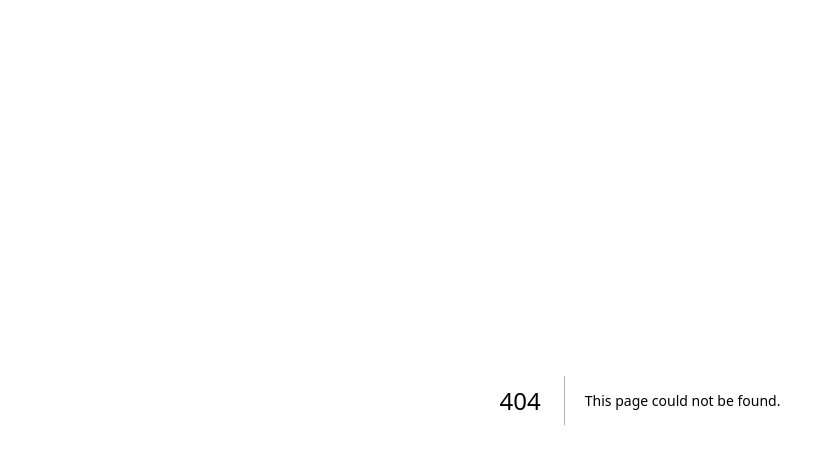
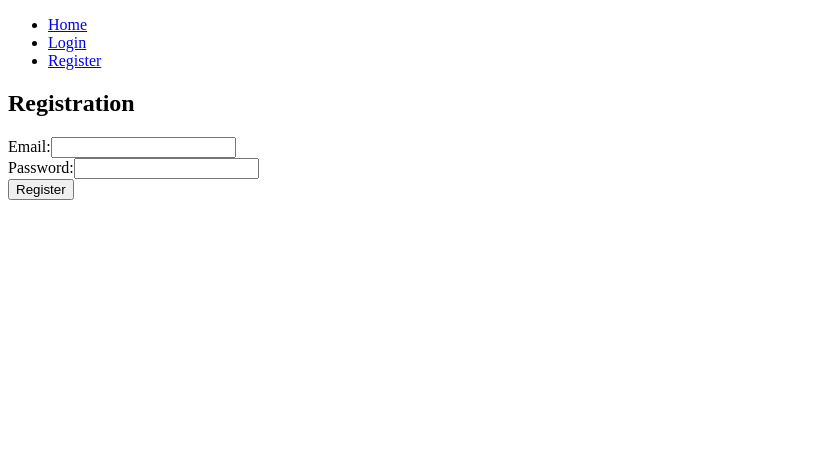
Before and after one commit to siruislybro/JourneyCraft, a Next.js app in the folder journey-craft/: page /register in a window 1280 px wide. Before the commit this address had no page. Shown: the top 464 px of the page, without its empty margins (0-835 px from the left). Built offline with nearby package versions, Linux system fonts and the light colour scheme.

Commit message:
Create register.tsx

```diff
--- /dev/null
+++ b/journey-craft/pages/register.tsx
@@ -0,0 +1,53 @@
+import { useState } from 'react';
+import { auth } from '../firebase';
+import Layout from '@/components/layout';
+
+function Register() {
+  const [email, setEmail] = useState('');
+  const [password, setPassword] = useState('');
+  const [error, setError] = useState('');
+
+  const handleRegistration = async () => {
+    try {
+      await auth.createUserWithEmailAndPassword(email, password);
+      // User registration successful
+      window.location.href="/";
+    } catch (error) {
+      setError(error.message);
+    }
+  };
+
+  return (
+    <Layout>
+    <div>
+      <h2>Registration</h2>
+      <form>
+        <div>
+          <label>Email:</label>
+          <input
+            type="email"
+            value={email}
+            onChange={(e) => setEmail(e.target.value)}
+          />
+        </div>
+        <div>
+          <label>Password:</label>
+          <input
+            type="password"
+            value={password}
+            onChange={(e) => setPassword(e.target.value)}
+          />
+        </div>
+        <div>
+          <button type="button" onClick={handleRegistration}>
+            Register
+          </button>
+        </div>
+      </form>
+      {error && <p>{error}</p>}
+    </div>
+    </Layout>
+  );
+}
+
+export default Register;
```
